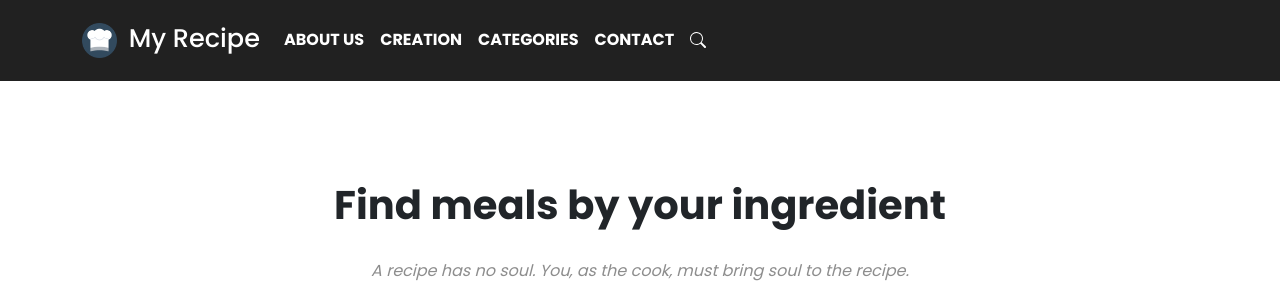
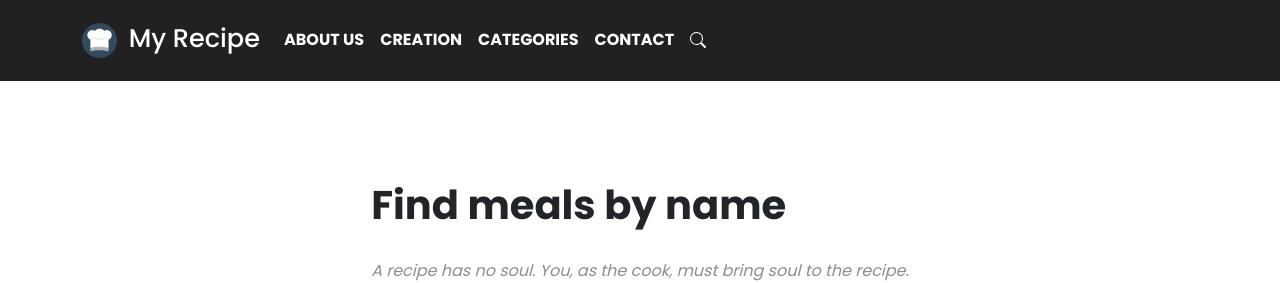
Before and after one commit to JoaoPedroAM/Site-de-receitas, an Angular app: page /app-home in a window 1280 px wide. Shown: the top 283 px of the page. Built offline with nearby package versions, Linux system fonts and the light colour scheme; no server answers.

Commit message:
new branch

```diff
--- a/src/app/home/home.component.html
+++ b/src/app/home/home.component.html
@@ -1,6 +1,6 @@
 <main class="main-div">
     <div class="title-block">
-        <h1 id="title-page">Find meals by your ingredient</h1>
+        <h1 id="title-page">Find meals by name</h1>
         <p id="subtitle">A recipe has no soul. You, as the cook, must bring soul to the recipe.<br>-Thomas Keller</p>
     </div>
     <section class="search-section">
@@ -9,7 +9,7 @@
             <button type="submit" class="btn btn-primary">Search</button>
         </form>
     </section>
-    <section class="recipe-section" *ngIf="recipes">
+    <section class="recipe-section" *ngIf="recipes; else noData">
         <div class="card card-style" *ngFor="let recipe of recipes">
             <img [attr.src]="recipe.thumbnail" class="card-img-top" alt="...">
             <div class="card-body">
@@ -19,5 +19,8 @@
             </div>
         </div>
     </section>
+    <ng-template #noData>
+        <h2>Has no recipe.</h2>
+    </ng-template>
 
 </main>
```
